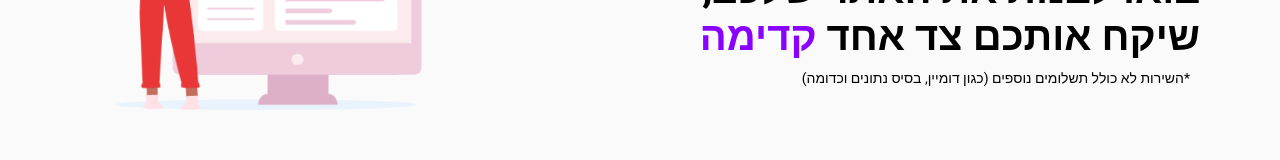
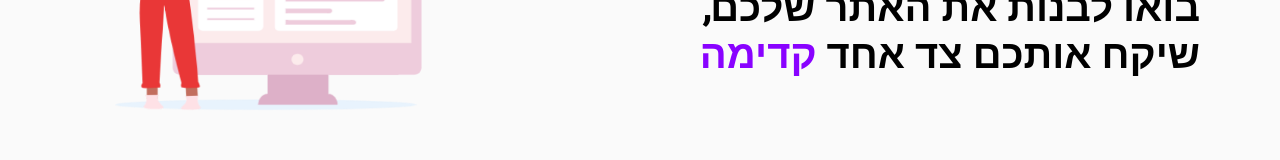
Before and after one commit to WebyCreatorsTeam/LandingPage, a React (Create React App) app in the folder client/: page / in a window 1280 px wide. Shown: the part 246-406 px from the top of the page. Built offline with nearby package versions, Linux system fonts and the light colour scheme; no server answers.

Commit message:
Update Header.tsx

```diff
--- a/client/src/View/Components/MainPage/Header/Header.tsx
+++ b/client/src/View/Components/MainPage/Header/Header.tsx
@@ -17,7 +17,7 @@ const Header: FC = () => {
                     לכן השירות שלנו כרגע
                     <span>בחינם</span>
                 </p> */}
-                <p className='header-container__text--p--h1--p--p'>*השירות לא כולל תשלומים נוספים (כגון דומיין, בסיס נתונים וכדומה)</p>
+                {/* <p className='header-container__text--p--h1--p--p'>*השירות לא כולל תשלומים נוספים (כגון דומיין, בסיס נתונים וכדומה)</p> */}
             </div>
             <div>
                 <img className='header-container__img' src={HeaderImage} alt="אנשים עומדים" />
```
